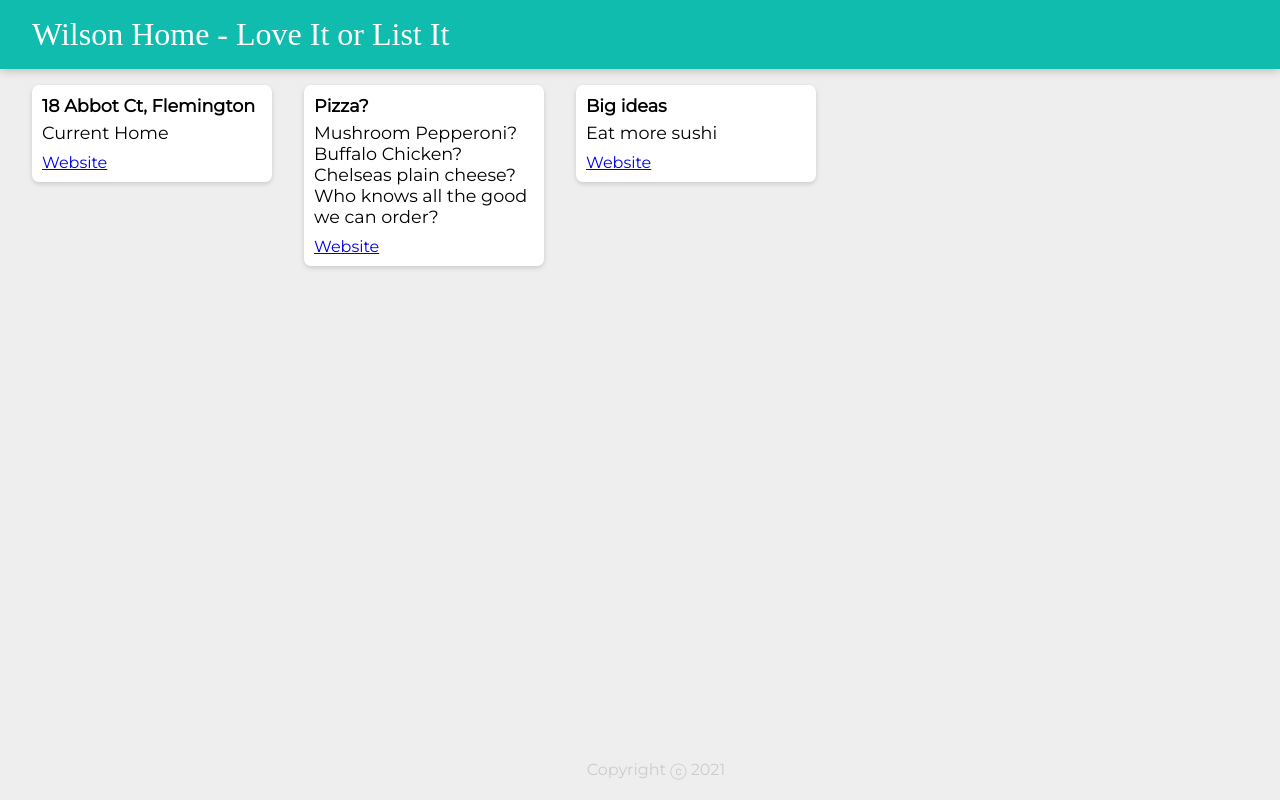
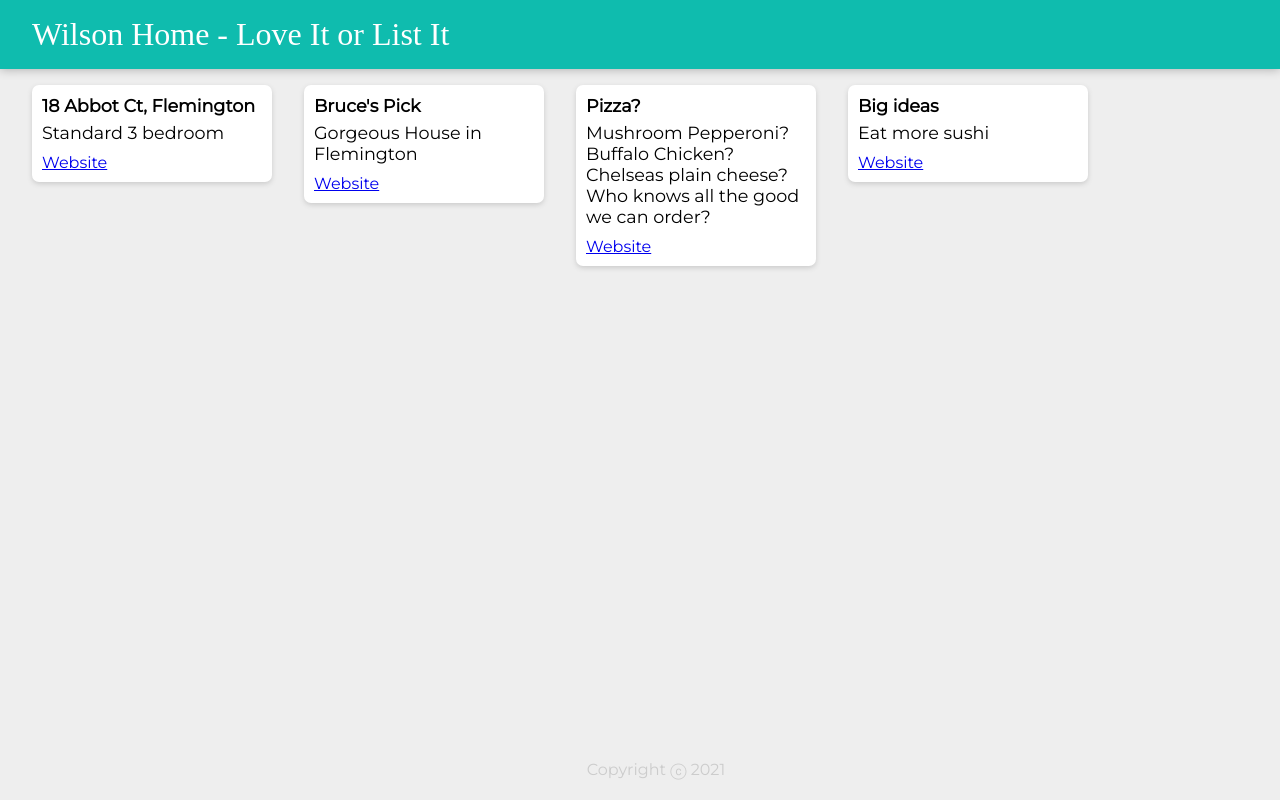
Before and after one commit to brucewilson1103/LoveItOrListIt, a React (Create React App) app: page / in a window 1280 px wide. Built offline with nearby package versions, Linux system fonts and the light colour scheme; a web font is replaced by a local one.

Commit message:
added a house

```diff
--- a/src/note.js
+++ b/src/note.js
@@ -4,7 +4,14 @@ const notes = [
     title: "18 Abbot Ct, Flemington",
     url:
       "https://www.zillow.com/homes/18-abbott-ct-flemington-nj_rb/38841823_zpid/",
-    content: "Current Home"
+    content: "Standard 3 bedroom"
+  },
+  {
+    key: 2,
+    title: "Bruce's Pick",
+    url:
+      "https://www.zillow.com/homedetails/10-Meadow-Run-Way-Flemington-NJ-08822/38857743_zpid/",
+    content: "Gorgeous House in Flemington"
   },
   {
     key: 4,
```
